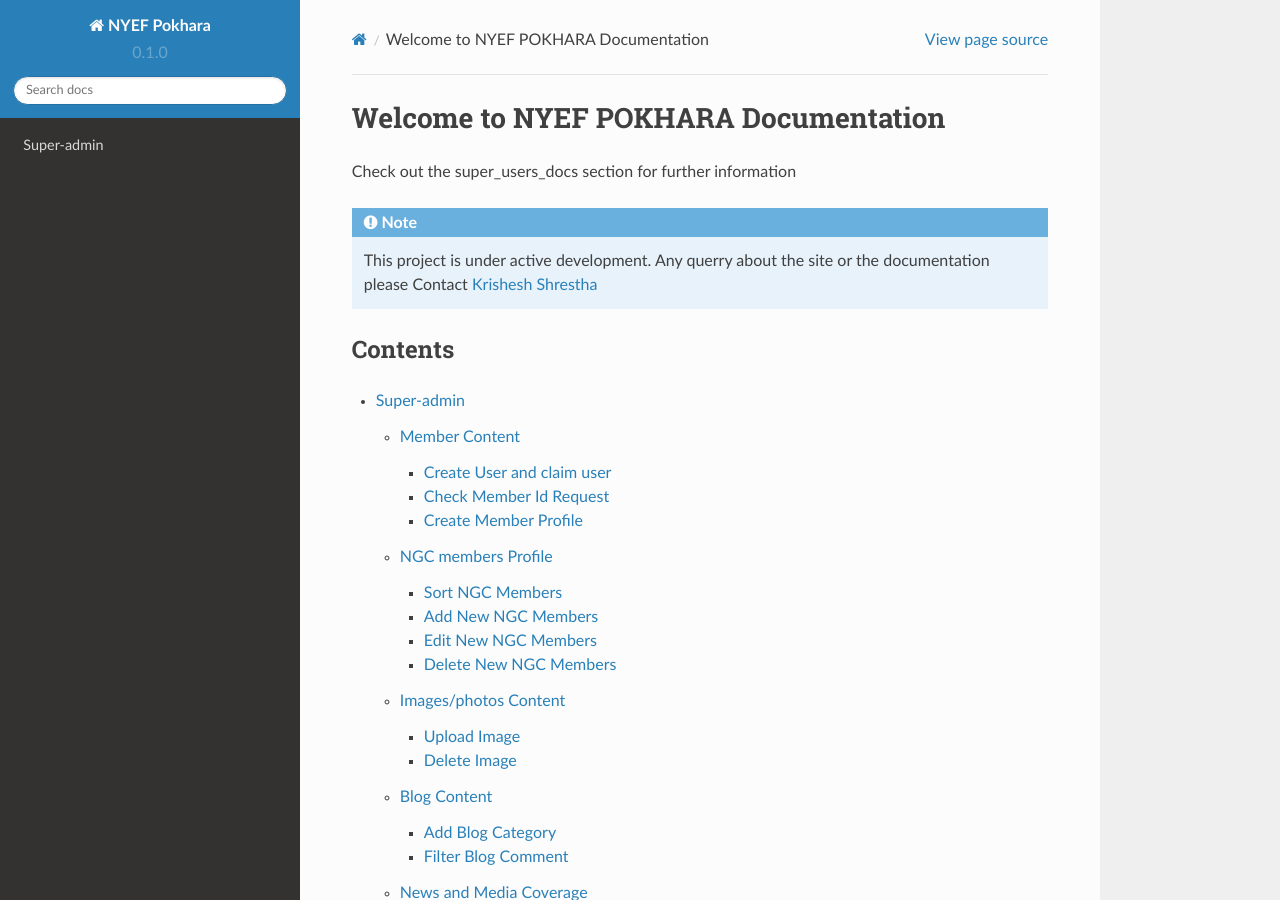
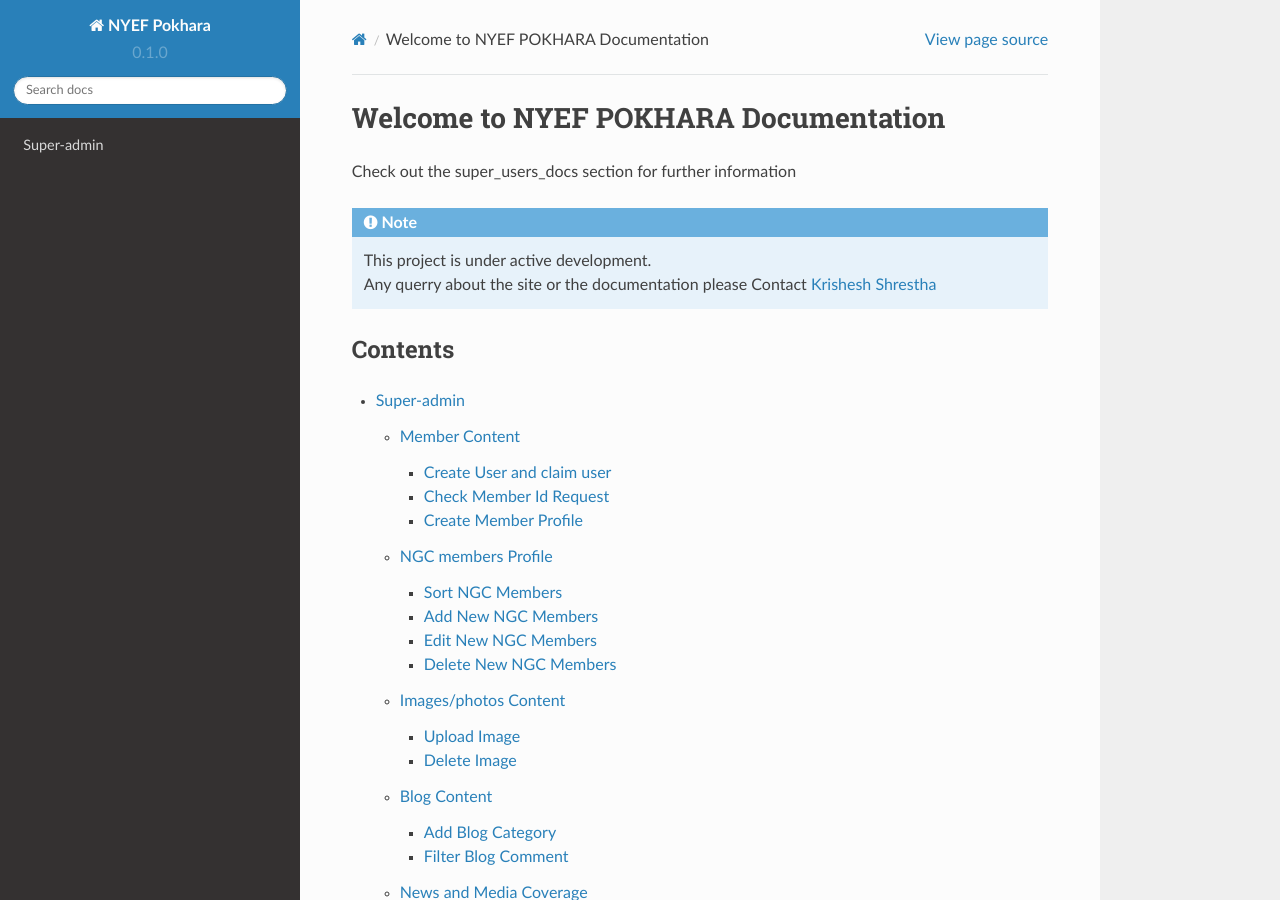
Before and after one commit to Krishesh/nyefpokharadocs, a Sphinx documentation site: the page built from docs/source/index.rst, in a window 1280 px wide and 900 px high. Built offline with Sphinx 7.4.7 and the Read the Docs theme 2.0.0, drawn with Linux system fonts in a browser that asks for light colours.

```diff
--- a/docs/source/index.rst
+++ b/docs/source/index.rst
@@ -7,8 +7,8 @@ Check out the :doc:`super_users_docs` section for further information
 
 .. note::
 
-   This project is under active development.
-   Any querry about the site or the documentation please Contact `Krishesh Shrestha`_
+   | This project is under active development.
+   | Any querry about the site or the documentation please Contact `Krishesh Shrestha`_
 
 
 
```
